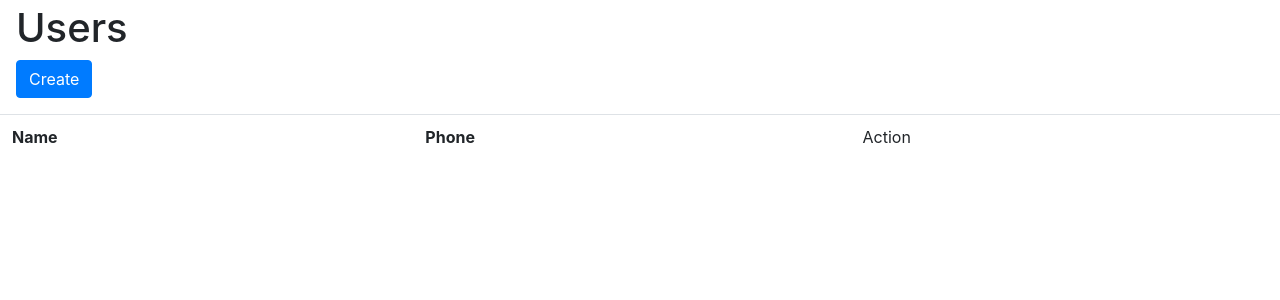
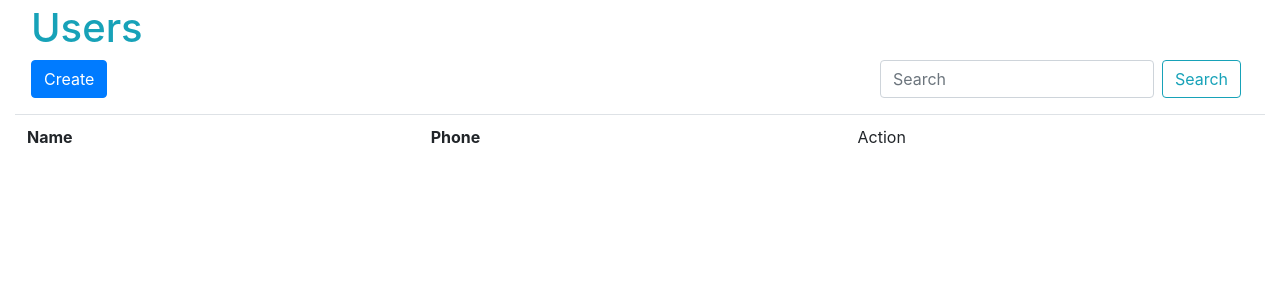
Before and after one commit to minhng97/nodejs-express-users, a Node server app: page /users/ in a window 1280 px wide. Shown: the part 70-370 px from the top of the page. Run offline with Node 20, Linux system fonts and the light colour scheme; some libraries are stand-ins or nearby versions.

Commit message:
Make index looks nicer

```diff
--- a/views/users/index.pug
+++ b/views/users/index.pug
@@ -1,20 +1,25 @@
 extends ../layouts/common
 block content
-	h1(class="ml-3 mt-1") Users
-	a(href="/users/create", class="btn btn-primary ml-3 mb-3") Create
 
-	table.table
-		tr
-			th Name
-			th Phone
-			td Action
+	.container-fluid
+		h1(class="ml-3 mt-1 text-info") Users
+		.d-flex
+				a(href="/users/create", class="btn btn-primary ml-3 mb-3") Create
+				form.form-inline.ml-auto(action='/users/search', method='GET')
+					input#searchItem.form-control.mr-sm-2(name='q', type='text', placeholder='Search', aria-label='Search')
+					button.btn.btn-outline-info.mr-sm-4(type='submit') Search
+		table.table
+			tr
+				th Name
+				th Phone
+				td Action
 
-		each user in users
-			tr
-				td= user.name
-				td= user.phone
-				td
-					a.btn.btn-light(href="/users/" + user.id) View
+			each user in users
+				tr
+					td= user.name
+					td= user.phone
+					td
+						a.btn.btn-light(href="/users/" + user.id) View
 
 
 	script.
```
